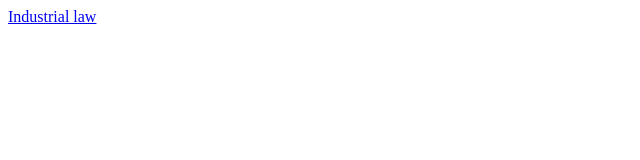
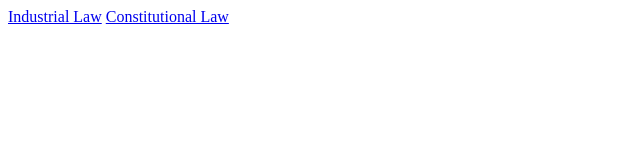
Before and after one commit to y-isha30/law-notes, a plain HTML site: page index.html in a window 1280 px wide. Shown: the whole page, without its empty margins (0-640 px from the left). Drawn offline with Linux system fonts and the light colour scheme.

Commit message:
16/11/2020

```diff
--- a/index.html
+++ b/index.html
@@ -2,6 +2,7 @@
     <head>
     </head>
     <body>
-        <a href="./Industrial_Law.html">Industrial law</a>
+        <a href="./Industrial_Law.html">Industrial Law</a>
+        <a href="./Constitutional_Law.html">Constitutional Law</a>
     </body>
 </html>
```
